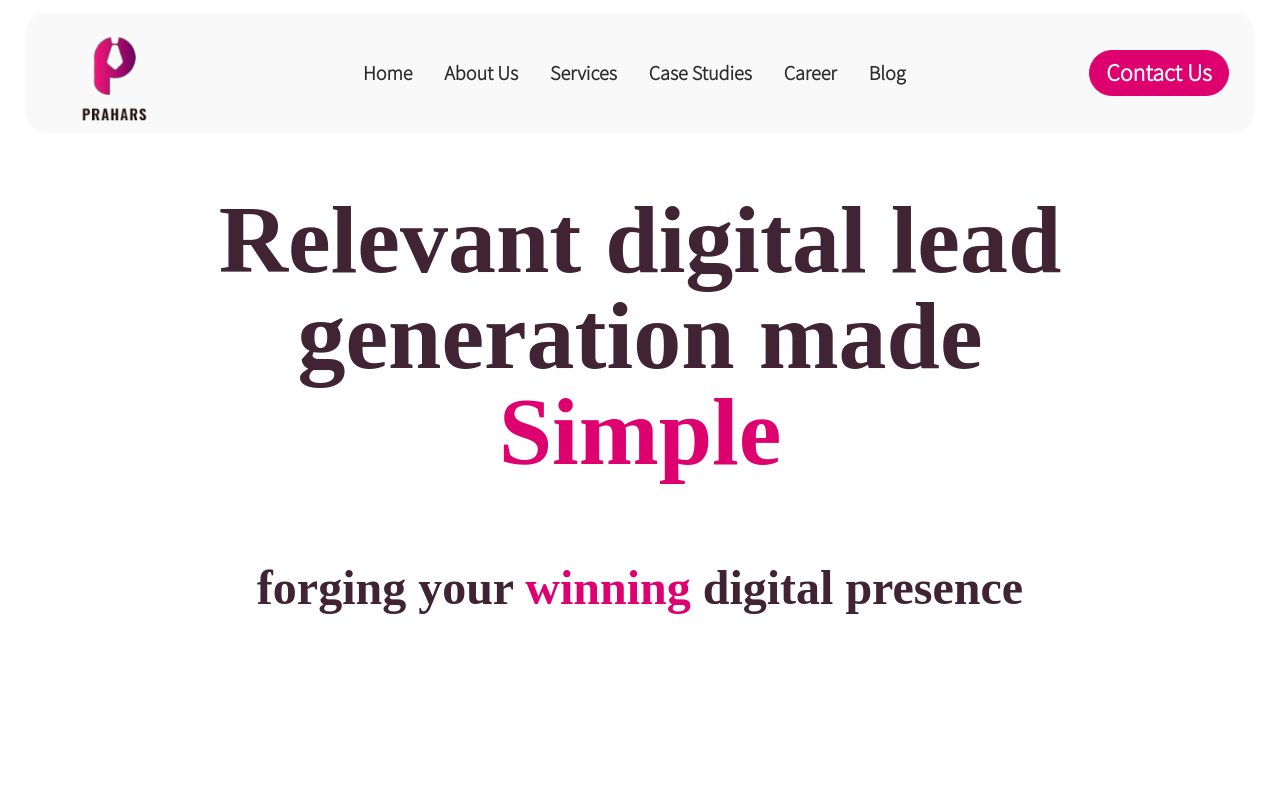
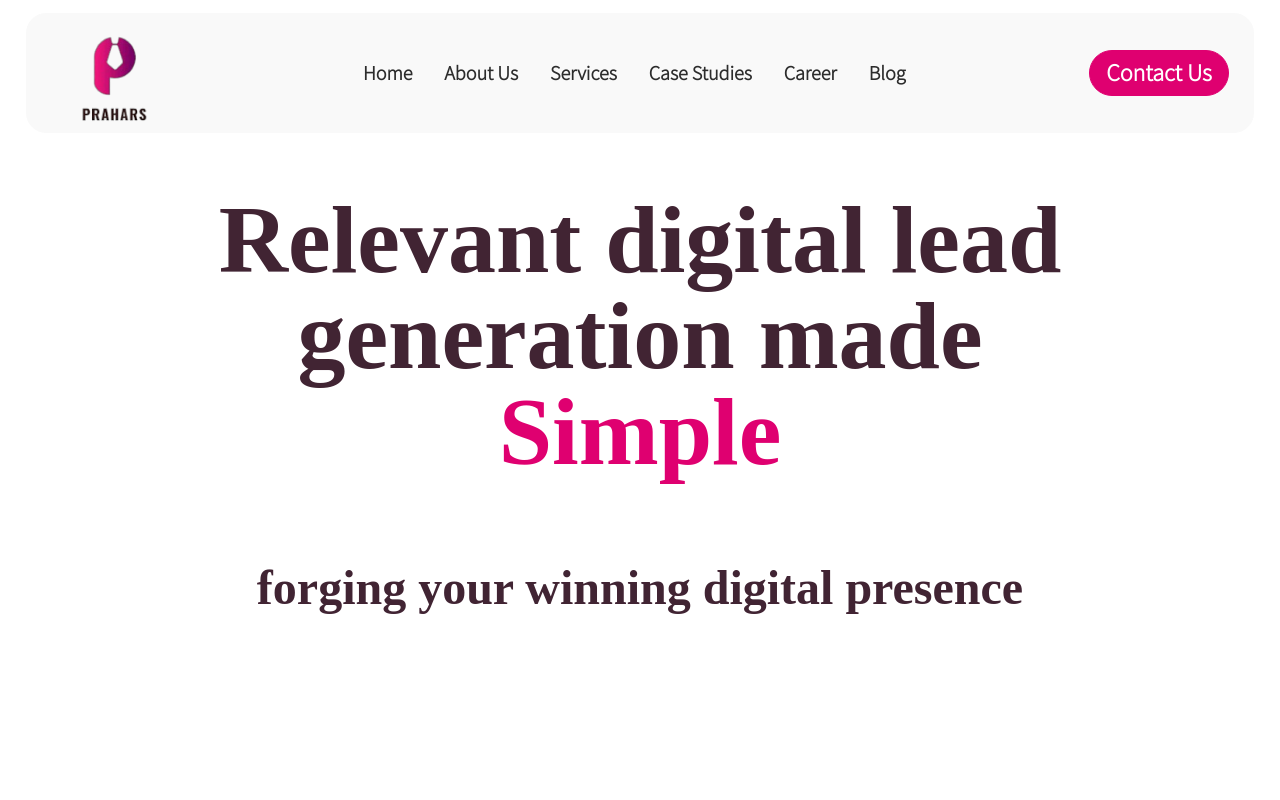
Before and after one commit to saravana730/prahars, a Next.js app: page / in a window 1280 px wide. Shown: the top 800 px of the page. Built offline with nearby package versions, Linux system fonts and the light colour scheme.

Commit message:
remove style hardcoding in banner

```diff
--- a/app/components/banner.tsx
+++ b/app/components/banner.tsx
@@ -11,7 +11,7 @@ export default function Banner(){
                     generation made<br />
                     <p className="Simple"></p>
                     <div className="subtitle">
-                        <p>forging your <span style={{color:"#df0070"}}>winning</span> digital presence</p>
+                        <p>forging your <span className="banner-text-highlight">winning</span> digital presence</p>
                     </div>
                 </div>
             </div>
@@ -21,7 +21,7 @@ export default function Banner(){
                     generation made<br />
                     <p className="Simple"></p>
                     <div className="subtitle">
-                        <p>forging your <span style={{color:"#df0070"}}>winning</span> digital presence</p>
+                        <p>forging your <span className="banner-text-highlight">winning</span> digital presence</p>
                     </div>
                 </div>
             </div>
```
